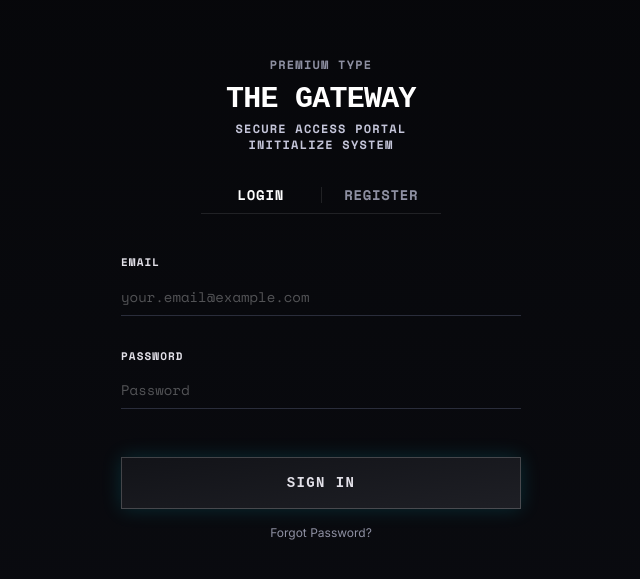
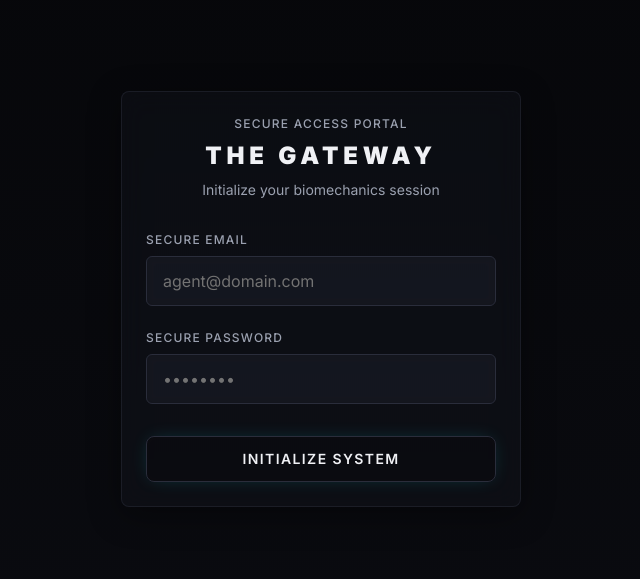
Before and after one commit to AbdullahRana11/MotionKinetix, a Next.js app in the folder frontend/: page /auth in a window 1280 px wide. Shown: the part 101-680 px from the top of the page, without its empty margins (319-959 px from the left). Built offline with nearby package versions, Linux system fonts and the light colour scheme.

Commit message:
feat(frontend): wire AuthForm to OAuth2 token endpoint with error handling

```diff
--- a/frontend/src/components/auth/AuthForm.tsx
+++ b/frontend/src/components/auth/AuthForm.tsx
@@ -1,189 +1,121 @@
 'use client';
 
-import React, { useState } from 'react';
+import { useState, type FormEvent } from 'react';
 import { useRouter } from 'next/navigation';
+
+import { Button } from '@/components/ui/Button';
+import { Card } from '@/components/ui/Card';
+import { Input } from '@/components/ui/Input';
+import { LoadingState } from '@/components/ui/LoadingState';
 import { useAuthStore } from '@/store/useAuthStore';
-
-type AuthMode = 'login' | 'register';
 
 export default function AuthForm() {
   const router = useRouter();
-  const loginAction = useAuthStore((state) => state.login);
+  const setToken = useAuthStore((state) => state.setToken);
 
-  const [mode, setMode] = useState<AuthMode>('login');
   const [email, setEmail] = useState('');
   const [password, setPassword] = useState('');
   const [error, setError] = useState<string | null>(null);
   const [isLoading, setIsLoading] = useState(false);
 
-  const handleSubmit = async (e: React.FormEvent) => {
+  const handleSubmit = async (e: FormEvent) => {
     e.preventDefault();
     setError(null);
     setIsLoading(true);
 
+    const apiUrl = process.env.NEXT_PUBLIC_API_URL;
+
     try {
-      if (mode === 'register') {
-        const res = await fetch('http://localhost:8000/api/v1/auth/register', {
-          method: 'POST',
-          headers: { 'Content-Type': 'application/json' },
-          body: JSON.stringify({ email, password }),
-        });
-
-        if (!res.ok) {
-          const data = await res.json();
-          throw new Error(data.detail || 'Registration failed');
-        }
-
-        // Auto-login after register, or prompt to login
-        // For simplicity, we'll just switch to login mode with prefilled email
-        setMode('login');
-        setError('Registration successful. Please log in.');
-      } else {
       const formData = new URLSearchParams();
       formData.append('username', email);
       formData.append('password', password);
 
-        const res = await fetch('http://localhost:8000/api/v1/auth/token', {
+      const res = await fetch(`${apiUrl}/api/v1/auth/token`, {
         method: 'POST',
         headers: { 'Content-Type': 'application/x-www-form-urlencoded' },
         body: formData.toString(),
       });
 
       if (!res.ok) {
-          const data = await res.json();
-          throw new Error(data.detail || 'Login failed');
+        if (res.status === 401) {
+          setError('Invalid credentials. Access denied.');
+          return;
+        }
+        throw new Error('system');
       }
 
       const data = await res.json();
+
       if (data.access_token) {
-          loginAction(data.access_token);
+        setToken(data.access_token);
         router.push('/dashboard');
       } else {
-          throw new Error('No token received');
+        setError('Invalid credentials. Access denied.');
       }
-      }
-    } catch (err: any) {
-      setError(err.message);
+    } catch {
+      setError('Telemetry link severed. Try again.');
     } finally {
       setIsLoading(false);
     }
   };
 
+  const fieldError = error?.includes('Invalid credentials')
+    ? error
+    : undefined;
+
   return (
-    <div className="w-full">
-      {/* Header / Mode Toggle */}
-      <div className="mb-10 text-center">
-        <p className="mb-2 font-mono text-xs font-bold tracking-[0.1em] text-[#8e90a2] uppercase">
-          Premium Type
+    <Card className="shadow-glass">
+      <div className="mb-8 text-center">
+        <p className="mb-2 text-xs font-medium uppercase tracking-widest text-neutral-400">
+          Secure Access Portal
         </p>
-        <h2 className="mb-1 text-3xl font-bold tracking-tight text-white uppercase" style={{ fontFamily: '"Geist Mono", "Space Grotesk", monospace' }}>
+        <h1 className="text-2xl font-black uppercase tracking-hero text-neutral-50">
           The Gateway
-        </h2>
-        <p className="mb-8 font-mono text-xs font-semibold tracking-widest text-[#c4c5d9] uppercase">
-          Secure Access Portal<br />
-          Initialize System
+        </h1>
+        <p className="mt-2 text-sm text-neutral-400">
+          Initialize your biomechanics session
         </p>
-
-        {/* Toggle Buttons */}
-        <div className="mx-auto flex max-w-[240px] items-center justify-between border-b border-white/10 pb-2">
-          <button
-            type="button"
-            onClick={() => {
-              setMode('login');
-              setError(null);
-            }}
-            className={`flex-1 text-center font-mono text-sm font-bold tracking-wider uppercase transition-colors ${
-              mode === 'login' ? 'text-white' : 'text-[#8e90a2] hover:text-[#c4c5d9]'
-            }`}
-          >
-            Login
-          </button>
-          <div className="h-4 w-px bg-white/10" />
-          <button
-            type="button"
-            onClick={() => {
-              setMode('register');
-              setError(null);
-            }}
-            className={`flex-1 text-center font-mono text-sm font-bold tracking-wider uppercase transition-colors ${
-              mode === 'register' ? 'text-white' : 'text-[#8e90a2] hover:text-[#c4c5d9]'
-            }`}
-          >
-            Register
-          </button>
-        </div>
       </div>
 
-      {error && (
-        <div className={`mb-6 text-center font-mono text-xs font-semibold ${error.includes('successful') ? 'text-[#00eefc]' : 'text-red-500'}`}>
+      {error && !fieldError && (
+        <p className="mb-6 text-center text-xs text-error" role="alert">
           {error}
-        </div>
+        </p>
       )}
 
-      <form onSubmit={handleSubmit} className="flex flex-col gap-8">
-        {/* Email Field */}
-        <div className="group relative flex flex-col">
-          <label className="mb-2 font-mono text-[11px] font-bold tracking-[0.1em] text-[#e3e1e9] uppercase">
-            Email
-          </label>
-          <input
+      <form onSubmit={handleSubmit} className="flex flex-col gap-6">
+        <Input
+          label="Secure Email"
           type="email"
+          placeholder="agent@domain.com"
           value={email}
           onChange={(e) => setEmail(e.target.value)}
-            placeholder="your.email@example.com"
+          error={fieldError}
+          disabled={isLoading}
           required
-            className="w-full border-b border-neutral-700 bg-transparent py-2 font-mono text-sm text-white placeholder-white/30 outline-none transition-all focus:border-[#2E5BFF]"
         />
-          {/* Subtle glow on focus (optional but fits the theme) */}
-          <div className="absolute bottom-0 left-0 h-[1px] w-full bg-[#2E5BFF] opacity-0 shadow-[0_0_8px_rgba(46,91,255,0.8)] transition-opacity duration-300 group-focus-within:opacity-100" />
-        </div>
 
-        {/* Password Field */}
-        <div className="group relative flex flex-col">
-          <label className="mb-2 font-mono text-[11px] font-bold tracking-[0.1em] text-[#e3e1e9] uppercase">
-            Password
-          </label>
-          <input
+        <Input
+          label="Secure Password"
           type="password"
+          placeholder="••••••••"
           value={password}
           onChange={(e) => setPassword(e.target.value)}
-            placeholder="Password"
+          error={fieldError}
+          disabled={isLoading}
           required
-            className="w-full border-b border-neutral-700 bg-transparent py-2 font-mono text-sm text-white placeholder-white/30 outline-none transition-all focus:border-[#2E5BFF]"
         />
-          {/* Subtle glow on focus */}
-          <div className="absolute bottom-0 left-0 h-[1px] w-full bg-[#2E5BFF] opacity-0 shadow-[0_0_8px_rgba(46,91,255,0.8)] transition-opacity duration-300 group-focus-within:opacity-100" />
-        </div>
 
-        {/* Submit Button (Matching HeroSection 'Initialize System' aesthetic) */}
-        <div className="mt-4 flex flex-col items-center gap-4">
-          <button
-            type="submit"
-            className="group relative w-full overflow-hidden bg-gradient-to-br from-[#121318] to-[#1E1F25] px-10 py-4 font-mono text-sm font-bold tracking-widest text-[#E3E1E9] uppercase transition-all hover:text-white"
-            style={{
-              borderRadius: '0px',
-              boxShadow: '0 0 20px rgba(0, 238, 252, 0.15)',
-              fontFamily: '"Geist Mono", monospace',
-            }}
-          >
-            {/* Metallic inner sheen & 1px border */}
-            <div className="absolute inset-0 border border-white/20 transition-all group-hover:border-[#00eefc]/50" />
-
-            {/* Cyan diffuse glow on hover */}
-            <div className="absolute inset-0 bg-gradient-to-r from-transparent via-[#00eefc]/10 to-transparent opacity-0 transition-opacity duration-500 group-hover:opacity-100" />
-
-            <span className="relative z-10">
-              {mode === 'login' ? 'Sign In' : 'Create Account'}
-            </span>
-          </button>
-
-          {mode === 'login' && (
-            <button type="button" className="text-xs text-[#8e90a2] hover:text-white transition-colors underline-offset-4 hover:underline">
-              Forgot Password?
-            </button>
+        <div className="mt-2 flex flex-col items-center gap-4">
+          {isLoading ? (
+            <LoadingState message="Authenticating..." />
+          ) : (
+            <Button type="submit" className="w-full">
+              INITIALIZE SYSTEM
+            </Button>
           )}
         </div>
       </form>
-    </div>
+    </Card>
   );
 }
```
Lines whose indentation alone changed are shown as unchanged.
